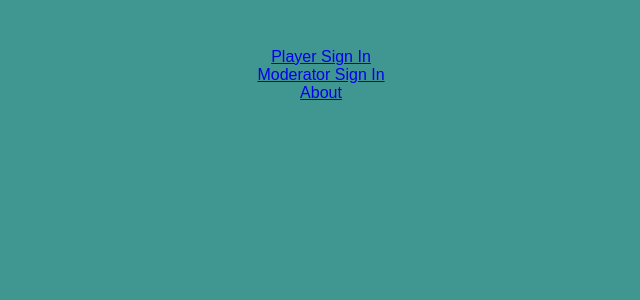
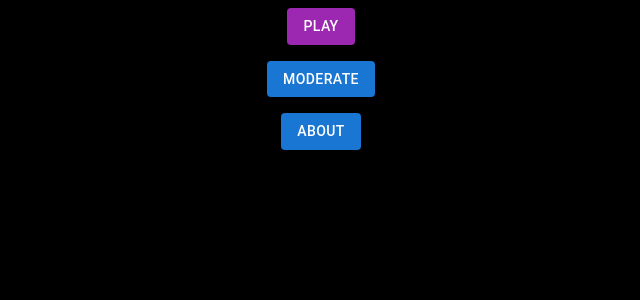
Before and after one commit to C14H14N2O4/jeopardy, a React (Create React App) app in the folder jeopardy_client/: page / in a window 1280 px wide. Shown: the top 300 px of the page, without its empty margins (319-959 px from the left). Built offline with nearby package versions, Linux system fonts and the light colour scheme.

Commit message:
finalized logic

```diff
--- a/jeopardy_client/package.json
+++ b/jeopardy_client/package.json
@@ -3,9 +3,9 @@
   "version": "0.1.0",
   "private": true,
   "dependencies": {
-    "@emotion/react": "^11.9.0",
-    "@emotion/styled": "^11.8.1",
-    "@mui/material": "^5.8.1",
+    "@emotion/react": "^11.9.3",
+    "@emotion/styled": "^11.9.3",
+    "@mui/material": "^5.9.2",
     "@mui/styled-engine-sc": "^5.8.0",
     "@testing-library/jest-dom": "^5.16.4",
     "@testing-library/react": "^13.2.0",
--- a/jeopardy_client/src/App.js
+++ b/jeopardy_client/src/App.js
@@ -1,19 +1,31 @@
 import { Link } from "react-router-dom"
+import Button from '@mui/material/Button';
+import Stack from '@mui/material/Stack'
 import './styles/App.css'
+
+
 
 export default function App() {
   return (
     <div className="App">
      <div>
+      <Stack spacing={2}>
        <nav>
-          <Link to="/player">Player Sign In</Link>
+          <Link to="/player">
+            <Button variant="contained" color="secondary">Play</Button>
+            </Link>
       </nav>
       <nav>
-          <Link to="/moderator">Moderator Sign In</Link>
+          <Link to="/moderator">
+          <Button variant="contained">Moderate</Button>
+            </Link>
       </nav>
       <nav>
-          <Link to="/about">About</Link>
+          <Link to="/about">
+          <Button variant="contained">About</Button>
+            </Link>
       </nav>
+      </Stack>
      </div>
     </div>
   );
--- a/jeopardy_client/src/routes/Button.js
+++ b/jeopardy_client/src/routes/Button.js
@@ -1,5 +1,4 @@
 import { useLocation } from "react-router";
-import React, { useState } from 'react';
 import { useEffect } from 'react';
 import { w3cwebsocket as W3CWebSocket } from "websocket";
 
@@ -15,38 +14,19 @@ export default function Button() {
           console.log('WebSocket Client Connected');
         };
         client.onmessage = (message) => {
-          console.log(message.data);
+          var signal = JSON.parse(message.data);
+          if (signal.type === "congratulations") {
+            console.log(signal.content);
+          } else if (signal.type === "err") {
+            console.log(signal.content);
+          } else if (signal.type === "winner") {
+            console.log("The winner is " + signal.content);
+          }
         };
       })
-
-
-    // const [pressed, setPressed] = useState(false);
-    // const [result, setResult] = useState("");
-
-    // const buzzer = () => {
-    //     if (!pressed) {
-    //         setPressed(true);
-    //     axios.post('http://localhost:5000/player', {
-    //         name: user
-    //     })
-    //     .then(function (response) {
-    //         console.log(response);
-    //         setResult(response.data);
-    //     })
-    //     .catch(function(error) {
-    //         console.log(error);
-    //     });
-    // } else {
-    //     setResult("Already pressed");
-    // }
-    // }
-
-
-    // buzzer should contact the server and attempt to log an entry for competition
     const buzzer = () => {
         var message = {"type": "buzz", "player": state}
         client.send(JSON.stringify(message))
-
     }
     return (
         <div>
--- a/jeopardy_client/src/styles/App.css
+++ b/jeopardy_client/src/styles/App.css
@@ -1,7 +1,5 @@
 body {
-    background-color: #409691;
-    color: aquamarine;
-    padding: 40px;
-    font-family: Arial, Helvetica, sans-serif;
+    background-color: #000000;
+
     text-align: center;
 }
```
Also changed, not shown: 2 other files (tests, documents, lock files or other folders).
